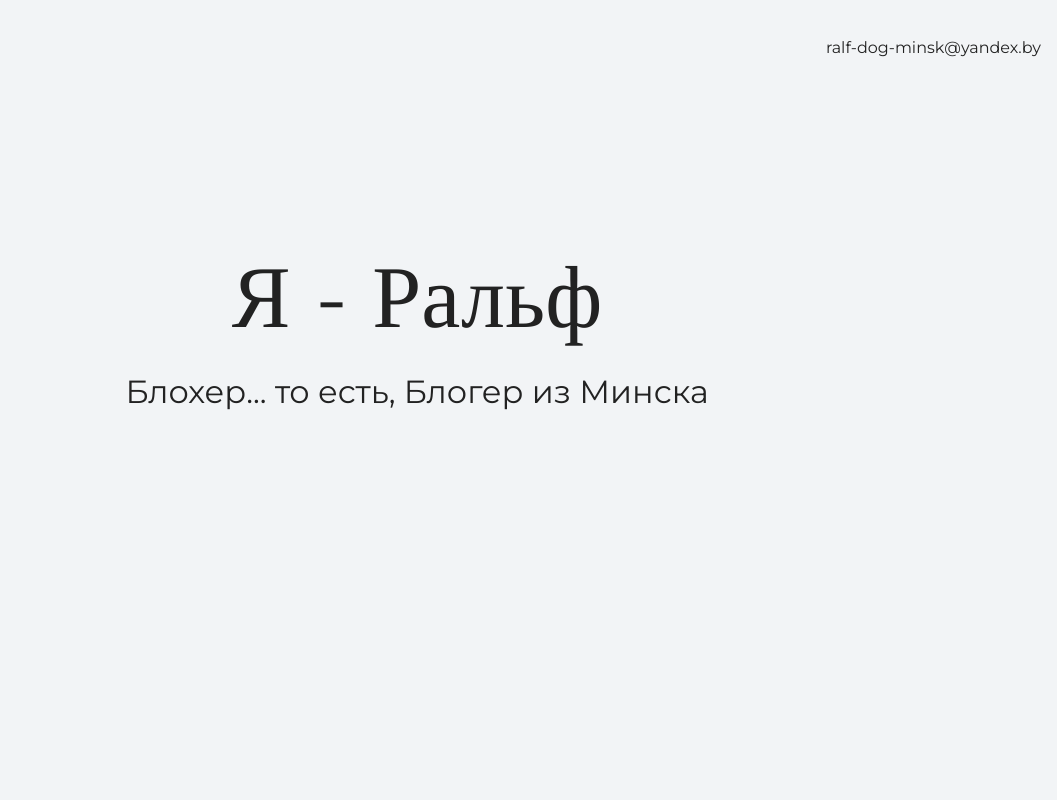
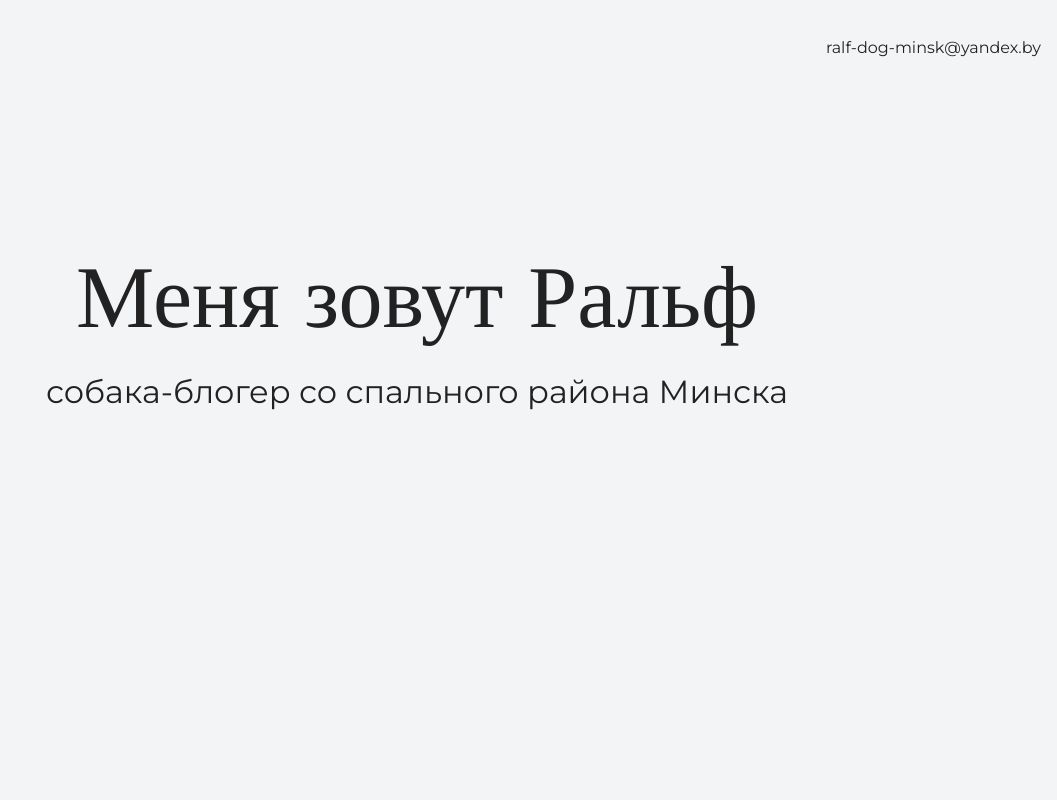
Before and after one commit to ralf-dog-minsk/my-site, a plain HTML site: page index.html in a window 1280 px wide. Shown: the top 800 px of the page, without its empty margins (223-1280 px from the left). Drawn offline with nearby package versions, Linux system fonts and the light colour scheme.

Commit message:
меняем текст на главной странице

```diff
--- a/index.html
+++ b/index.html
@@ -16,8 +16,8 @@
 
     <section class="hero-image">
       <div class="container">
-      <h1 class="heading">Я - Ральф</h1>
-      <p>Блохер... то есть, Блогер из Минска</p>
+      <h1 class="heading">Меня зовут Ральф</h1>
+      <p>собака-блогер со спального района Минска</p>
       </div>
     </section>
 
@@ -37,7 +37,7 @@
       <div class="container">
       <h2 class="subheading">Мои истории</h2>
 
-      <h3>Сайт учителя верстальщика данного сайта</h3>
+      <h3>https://htmlacademy.ru/study</h3>
       <p>Небольшой лендинг о школе для начинающих.</p>
 
       <h3>Блог начинающего верстальщика</h3>
```
